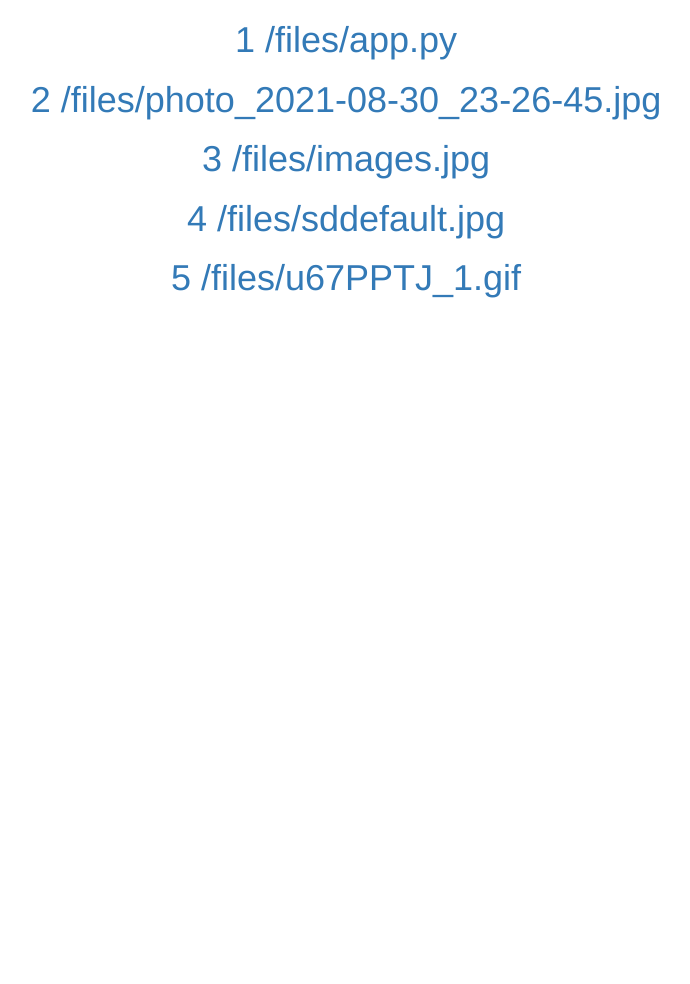
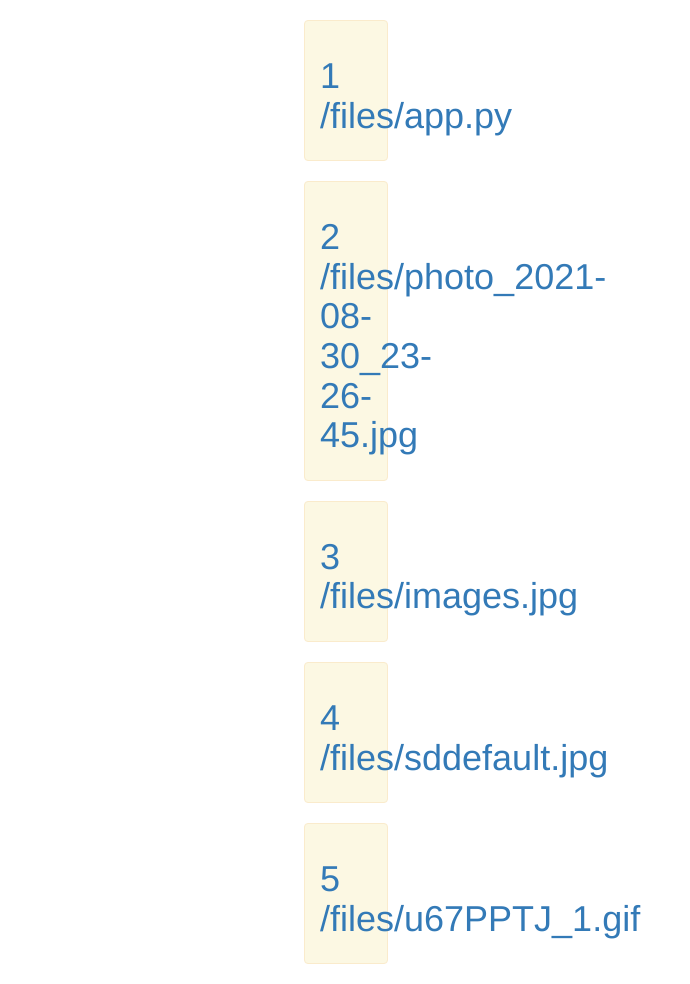
Before and after one commit to Neiron07/07033084-5cfd-4812-90a4-e4d24ffb6e3d, a Flask app: page /all in a window 1280 px wide. Shown: the part 51-1035 px from the top of the page, without its empty margins (294-984 px from the left). Before the commit the page ends 349 px from the top, so only its background shows below. Run offline with Flask 2, Linux system fonts and the light colour scheme; data comes from the database, SQL or seed files in the repository; some libraries are stand-ins or nearby versions.

Commit message:
New Block
New block for files

```diff
--- a/CloudFlask/templates/all.html
+++ b/CloudFlask/templates/all.html
@@ -40,10 +40,13 @@
 
 
 
-    <div class="files__name" style="text-align: center;">
+    <div class="files__name">
     	{% for el1 in art %}
+      <div class="alert alert-warning mt-2">
     		<h1>{{el1.id}} <a href="{{el1.link}}">{{el1.link}}</h1>
-    	{% endfor %}
+
+      </div>
+      {% endfor %}
     </div>
 </body>
 </html>
```
